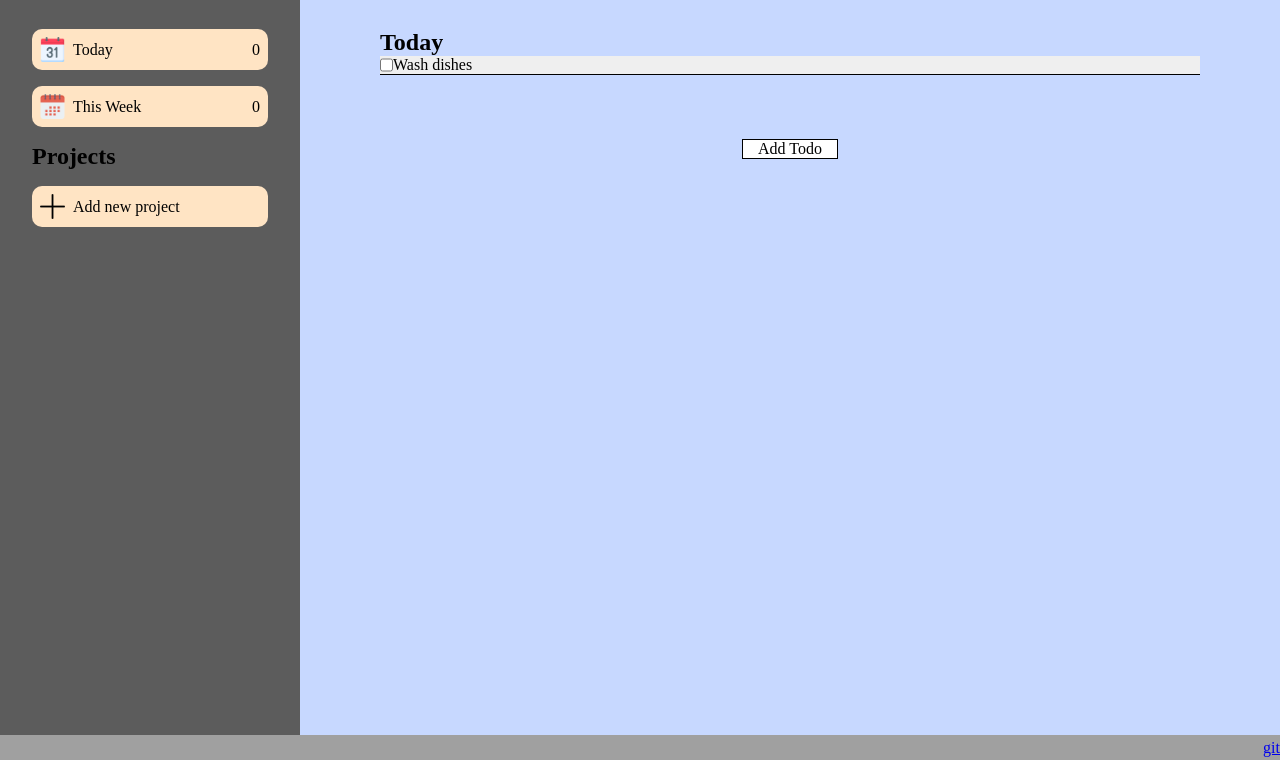
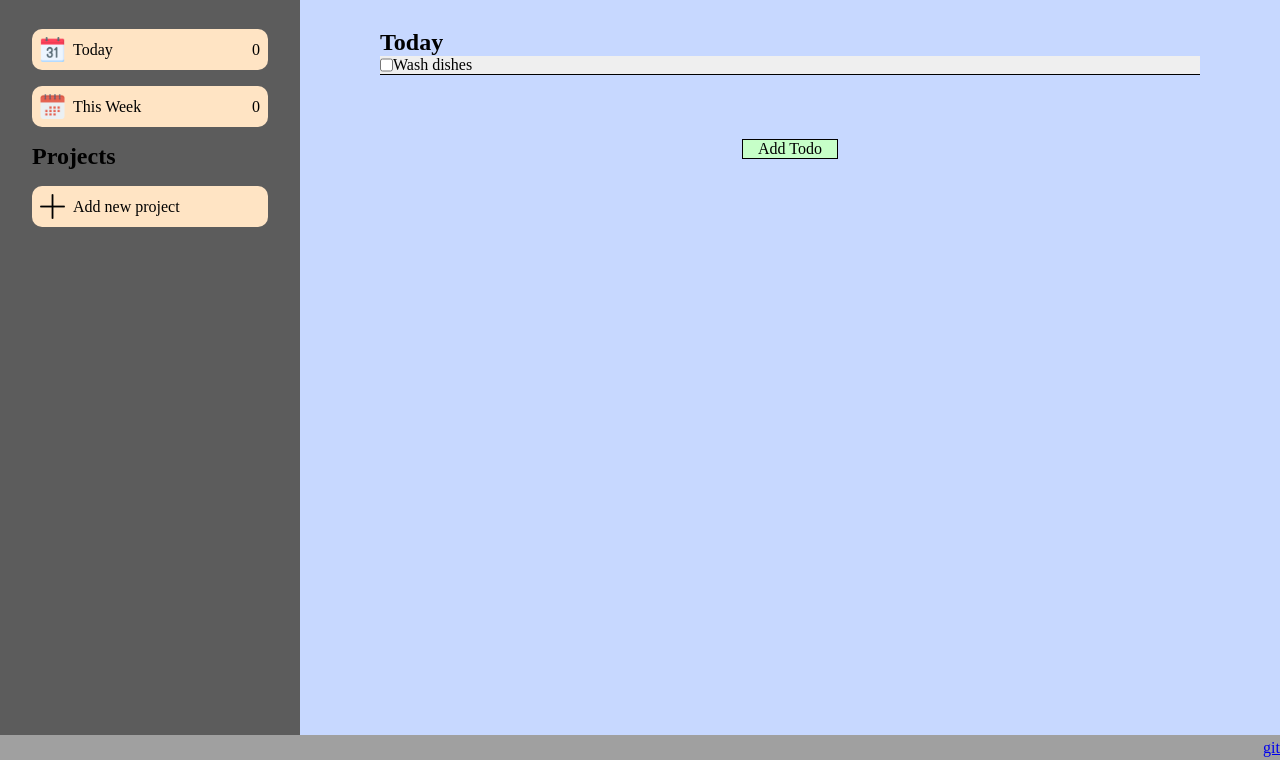
Before and after one commit to Orluca/TOP-todo-app, a website built with webpack: page src/template.html in a window 1280 px wide. In both pictures the pointer is over the element "Add Todo". Shown: the part 40-800 px from the top of the page. Built offline with nearby package versions, Linux system fonts and the light colour scheme.

Commit message:
"Add todo" button

```diff
--- a/src/modules/main/todo-list/todo-list.css
+++ b/src/modules/main/todo-list/todo-list.css
@@ -14,3 +14,8 @@
   margin: 4rem;
   background-color: #fff;
 }
+
+.btn-new-todo:hover {
+  cursor: pointer;
+  background-color: rgb(198, 255, 200);
+}
```
